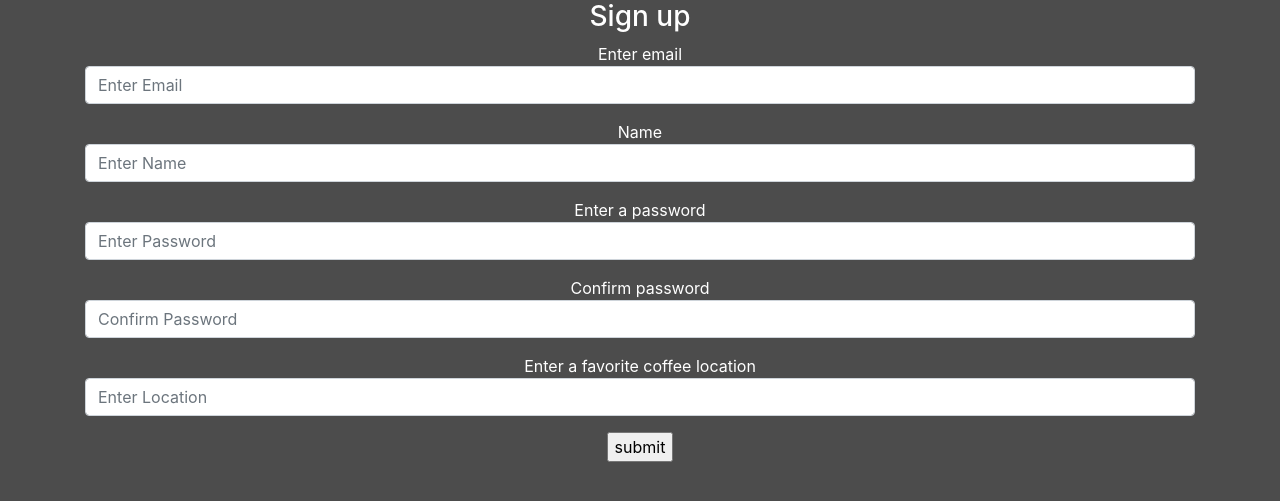
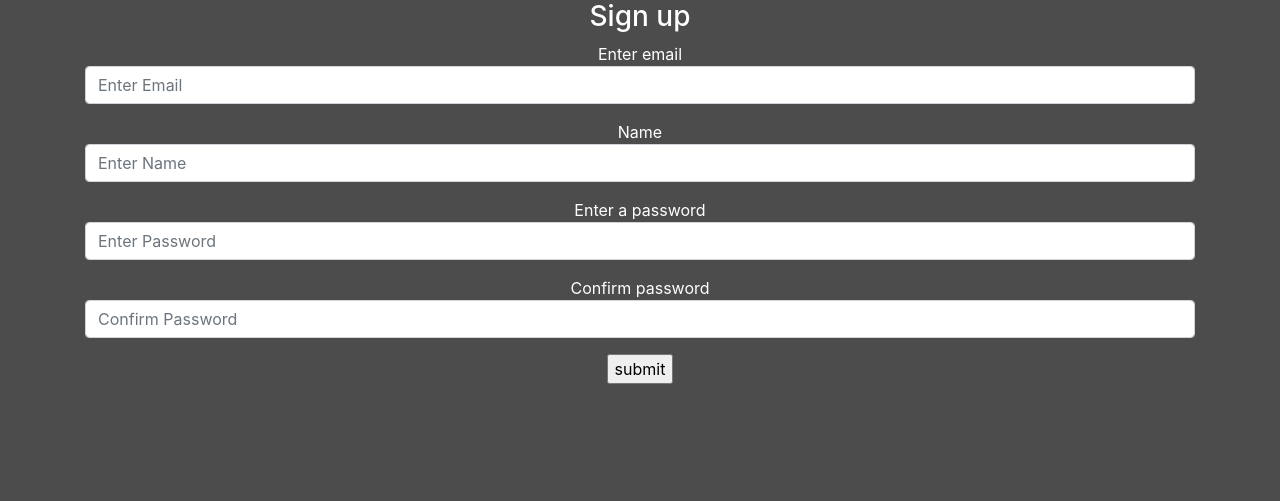
Before and after one commit to sicness9/BrewReview, a Flask app: page /signup in a window 1280 px wide. Shown: the part 56-557 px from the top of the page. Run offline with Flask 2, Linux system fonts and the light colour scheme; some libraries are stand-ins or nearby versions.

Commit message:
Removed the location option from sign up flow, all new users must create an account and then add a shop later

```diff
--- a/website/templates/signup.html
+++ b/website/templates/signup.html
@@ -7,7 +7,6 @@
         <p style="color:white">Name <input type = "text" class="form-control" placeholder="Enter Name" name = "name" /></p>
         <p style="color:white">Enter a password <input type="password" class="form-control" placeholder="Enter Password" name="password1"/></p>
         <p style="color:white">Confirm password <input type="password" class="form-control" placeholder="Confirm Password" name="password2"/></p>
-        <p style="color:white">Enter a favorite coffee location <input type = "text" class="form-control" placeholder="Enter Location" name = "locations" /></p>
         <p><input type = "submit" value = "submit" /></p>
     </div>
 </form>
```
